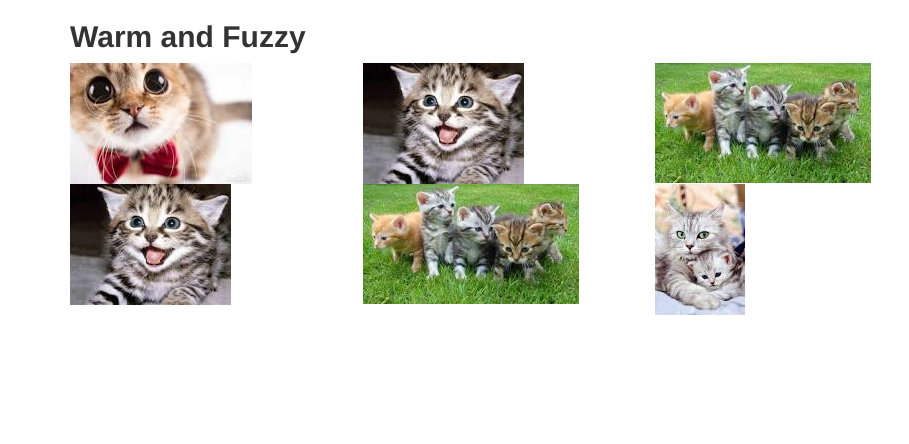
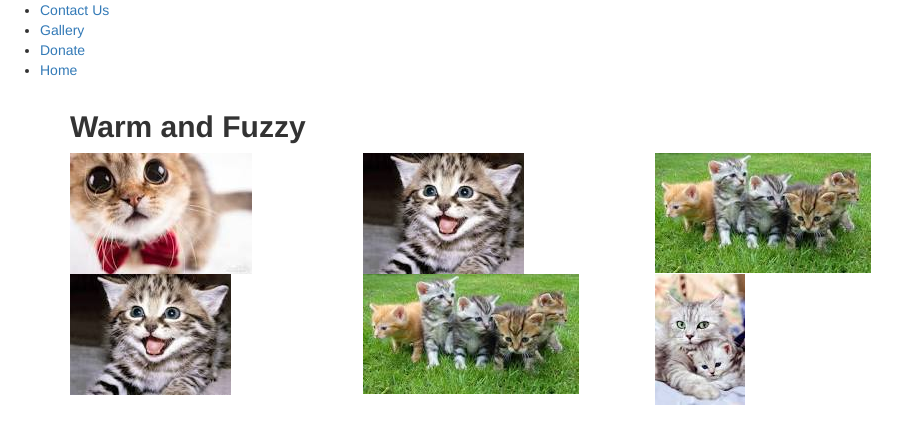
Before and after one commit to bellesoir/save-the-cats, a plain HTML site: page gallery/index.html in a window 1280 px wide. Shown: the whole page, without its empty margins (0-909 px from the left). Drawn offline with nearby package versions, Linux system fonts and the light colour scheme.

Commit message:
Added Gallery nav

```diff
--- a/gallery/index.html
+++ b/gallery/index.html
@@ -9,6 +9,17 @@
   <title>savethecats</title>
 </head>
 <body>
+    <header>
+        <nav>
+            <ul>
+                <li><a href='#'>Contact Us</a></li>
+                <li><a href='index.html'>Gallery</a></li>
+                <li><a href='../donate/index.html'>Donate</a></li>
+                <li><a href='../index.html'>Home</a></li>
+            </ul>
+        </nav>
+    </header>
+
       <div class= "container">
                <h2><strong>Warm and Fuzzy</strong></h2>
         <div class= "row">
```
